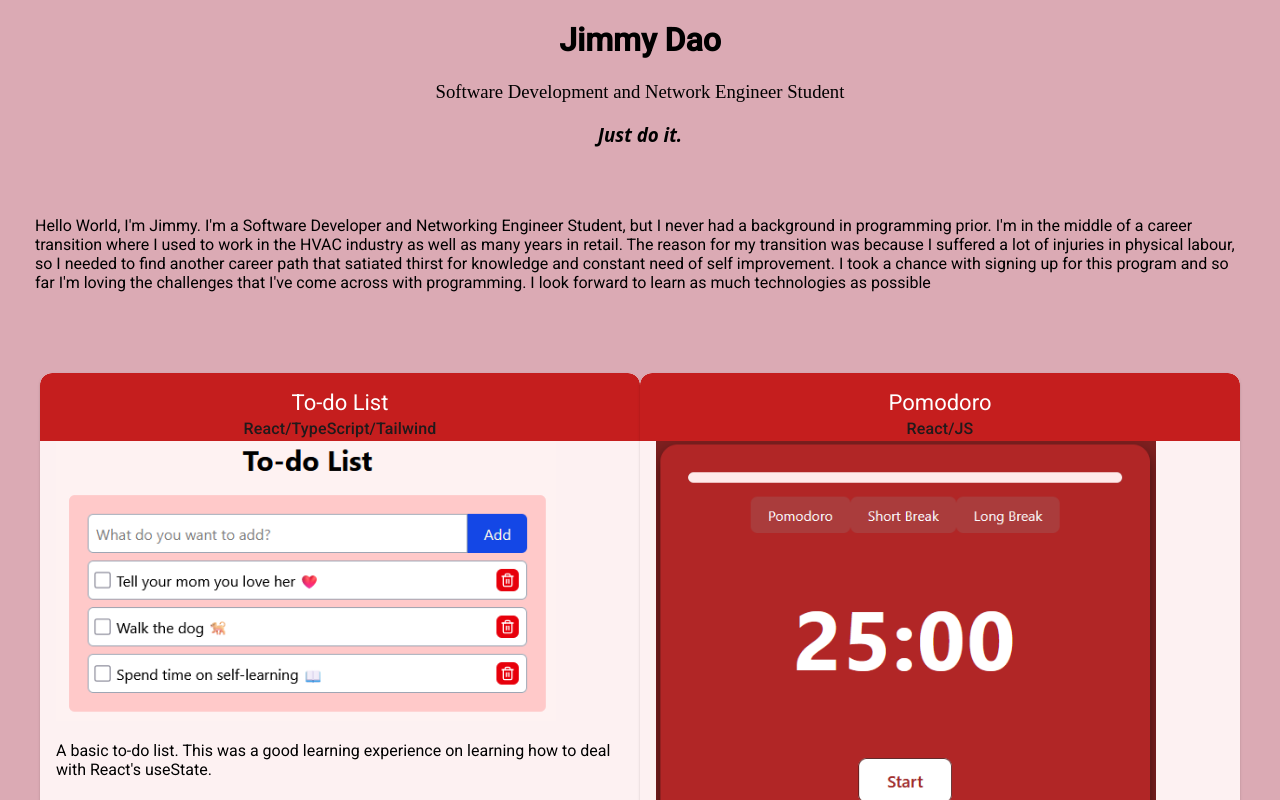
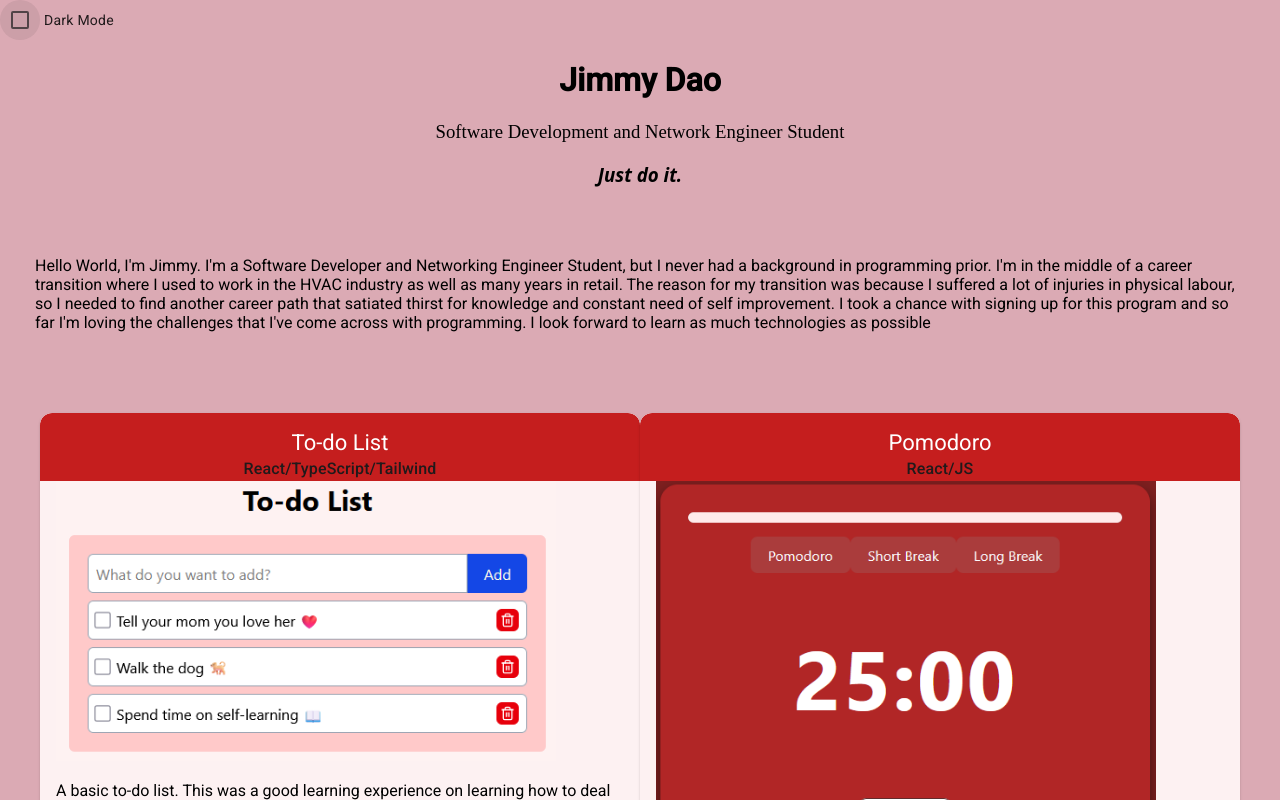
Before and after one commit to Daojim/portfolio-syst24444, an Angular app: page / in a window 1280 px wide. Shown: the top 800 px of the page. Built offline with nearby package versions, Linux system fonts and the light colour scheme.

Commit message:
Import matcheckbox and add base dark mode

```diff
--- a/src/app/app.component.html
+++ b/src/app/app.component.html
@@ -2,8 +2,11 @@
   href="https://fonts.googleapis.com/icon?family=Material+Icons"
   rel="stylesheet"
 />
-<app-header [personal]="mydata" [contacts]="contacts"></app-header>
-<app-about [personal]="mydata"></app-about>
-<app-projects> </app-projects>
-<app-contact [contacts]="contacts"></app-contact>
-<app-footer [tech]="tech" [personal]="mydata"></app-footer>
+<div [ngClass]="darkMode ? 'dark' : 'normal'">
+  <mat-checkbox [(ngModel)]="darkMode">Dark Mode</mat-checkbox>
+  <app-header [personal]="mydata" [contacts]="contacts"></app-header>
+  <app-about [personal]="mydata"></app-about>
+  <app-projects> </app-projects>
+  <app-contact [contacts]="contacts"></app-contact>
+  <app-footer [tech]="tech" [personal]="mydata"></app-footer>
+</div>
--- a/src/app/app.component.ts
+++ b/src/app/app.component.ts
@@ -8,6 +8,8 @@ import { AboutComponent } from './about/about.component';
 import { ProjectsComponent } from './projects/projects.component';
 import { ContactComponent } from './contact/contact.component';
 import { MatCardModule } from '@angular/material/card';
+import { MatCheckboxModule } from '@angular/material/checkbox';
+import { FormsModule } from '@angular/forms';
 import {
   Personal,
   Contacts,
@@ -25,12 +27,17 @@ import {
     ProjectsComponent,
     ContactComponent,
     MatCardModule,
+    MatCheckboxModule,
+    FormsModule,
   ],
   templateUrl: './app.component.html',
   styleUrl: './app.component.css',
 })
 export class AppComponent {
   title = 'portfolio';
+
+  darkMode: boolean = false;
+
   mydata: Personal = {
     first: 'Jimmy',
     last: 'Dao',
--- a/src/styles.css
+++ b/src/styles.css
@@ -7,7 +7,20 @@ body {
 body {
   margin: 0;
   font-family: Roboto, "Helvetica Neue", sans-serif;
+}
+
+.normal {
   background-color: rgb(219, 170, 180);
+  color: black;
+}
+
+.dark {
+  background-color: rgb(48, 45, 45);
+  color: white;
+}
+
+.mat-checkbox-label {
+  color: white;
 }
 
 .Card {
```
